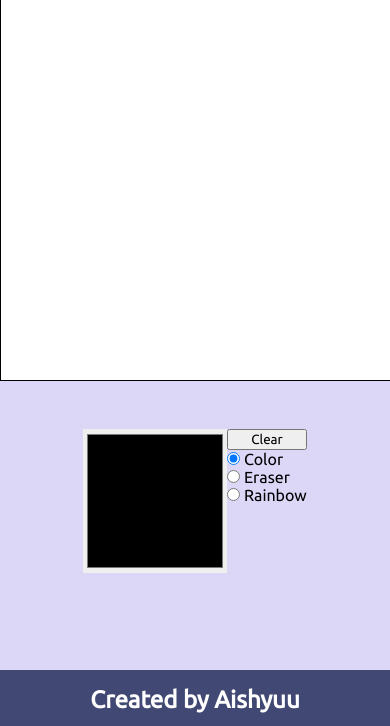
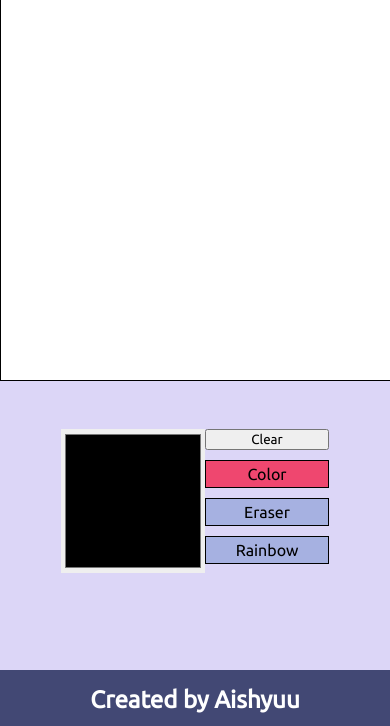
Before and after one commit to aishyuu/Etch-A-Sketch, a plain HTML site: page index.html in a window 390 px wide. Shown: the part 118-844 px from the top of the page. Drawn offline with Linux system fonts and the light colour scheme.

Commit message:
Added styling to buttons (mobile version)

```diff
--- a/style.css
+++ b/style.css
@@ -69,3 +69,22 @@ footer {
     display: flex;
     flex-direction: column;
 }
+
+input[type="radio"] {
+    display: none;
+}
+
+label {
+    border: 1px solid black;
+    cursor: pointer;
+    padding: 4px 11px;
+    display: inline-block;
+    width: 100px;
+    text-align: center;
+    background-color: #A6B1E1;
+    margin-top: 10px;
+}
+
+input[type="radio"]:checked+label {
+    background-color:#EF476F;
+}
```
